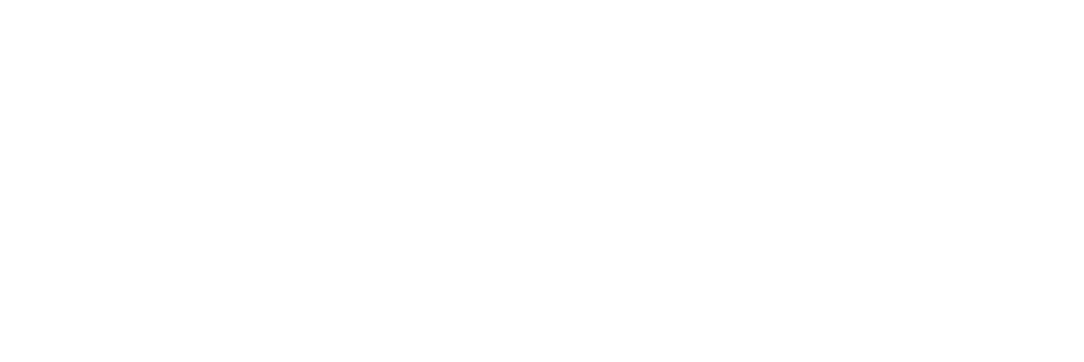
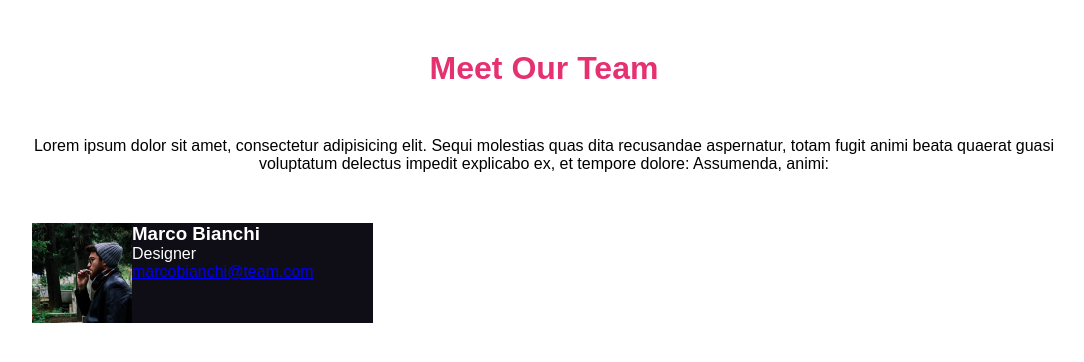
Before and after one commit to monica-harabagiu/html-css-float-cards, a plain HTML site: page index.html in a window 1280 px wide. Shown: the whole page, without its empty margins (96-1180 px from the left). Drawn offline with Linux system fonts and the light colour scheme.

Commit message:
first card layout

```diff
--- a/assets/css/style.css
+++ b/assets/css/style.css
@@ -0,0 +1,41 @@
+* {
+    margin: 0;
+    padding: 0;
+    box-sizing: border-box;
+}
+
+html, body {
+    font-family: sans-serif;
+}
+
+body {
+    width: 80%;
+    margin: 0 auto;
+}
+
+header {
+    text-align: center;
+    margin-block: 50px;
+}
+
+h1 {
+    margin-bottom: 50px;
+    color: #E53170;
+}
+
+.clearfix::after {
+    content: "";
+    display: table;
+    clear: both;
+}
+
+img {
+    float: left;
+}
+
+.col {
+    float: left;
+    background-color: #0F0E17;
+    color: white;
+    width: calc(100% / 3);
+}
--- a/index.html
+++ b/index.html
@@ -8,5 +8,28 @@
 </head>
 <body>
 
+    <header>
+        <h1>Meet Our Team</h1>
+        <p>Lorem ipsum dolor sit amet, consectetur adipisicing elit. Sequi molestias quas dita recusandae aspernatur, totam fugit animi beata quaerat
+            guasi voluptatum delectus impedit explicabo ex, et tempore dolore: Assumenda, animi:
+        </p>
+
+    </header>
+
+    <main>
+
+        <div class="clearfix">
+
+            <div class="marco-bianchi col clearfix">
+                <img src="./assets/img/male1.png" alt="Male 1" width="100">
+                <h3>Marco Bianchi</h3>
+                <p>Designer</p>
+                <a href="#">marcobianchi@team.com</a>
+            </div>
+
+        </div>
+
+    </main>
+
 </body>
 </html>
```
